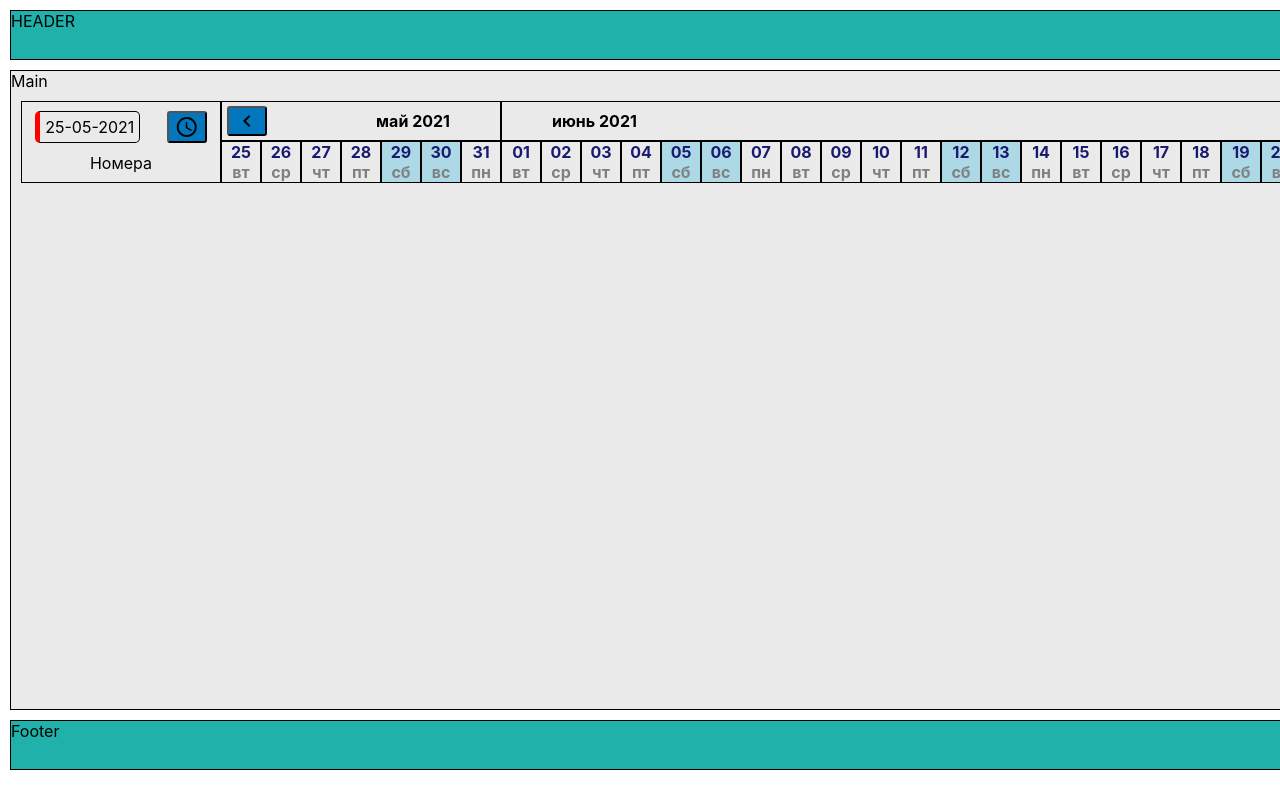
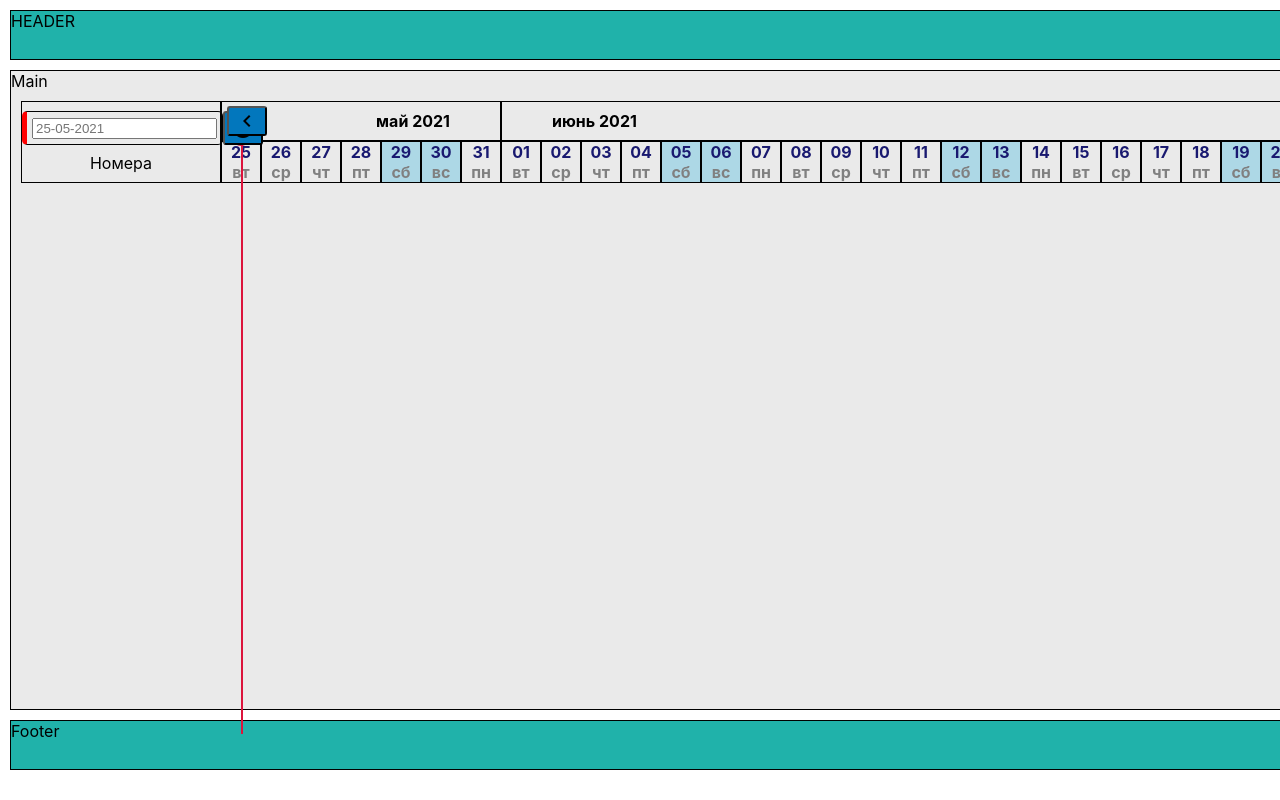
Before and after one commit to Alex-Kharin/hotelms_clone, a React (Create React App) app: page / in a window 1280 px wide. Shown: the top 800 px of the page. Built offline with nearby package versions, Linux system fonts and the light colour scheme.

Commit message:
Today marker done, day piker install and configure.

```diff
--- a/package.json
+++ b/package.json
@@ -8,6 +8,7 @@
     "@testing-library/user-event": "^12.8.3",
     "date-fns": "^2.21.3",
     "react": "^17.0.2",
+    "react-day-picker": "^7.4.10",
     "react-dom": "^17.0.2",
     "react-redux": "^7.2.4",
     "react-router-dom": "^5.2.0",
--- a/src/components/Button/Button.jsx
+++ b/src/components/Button/Button.jsx
@@ -8,7 +8,8 @@ const Btn = styled.button`
   min-height: 30px;
   min-width: 40px;
   display: flex;
-  align-items: center
+  align-items: center;
+  z-index: 505;
 `
 
 export function Button(props) {
--- /dev/null
+++ b/src/components/Table/Table-components/Table-cell/DatePicker.jsx
@@ -0,0 +1,86 @@
+import React from 'react';
+
+import DayPickerInput from 'react-day-picker/DayPickerInput';
+import { DateUtils } from 'react-day-picker';
+import 'react-day-picker/lib/style.css';
+
+import dateFnsFormat from 'date-fns/format';
+import dateFnsParse from 'date-fns/parse';
+import {ru} from 'date-fns/locale'
+
+const WEEKDAYS_SHORT = {
+    ru: ['Вс', 'Пн', 'Вт', 'Ср', 'Чт', 'Пт', 'Сб'],
+}
+
+const MONTHS = {
+    ru: [
+        'Январь',
+        'Февраль',
+        'Март',
+        'Апрель',
+        'Май',
+        'Июнь',
+        'Июль',
+        'Август',
+        'Сентябрь',
+        'Октябрь',
+        'Ноябрь',
+        'Декабрь',
+    ],
+}
+
+const WEEKDAYS_LONG = {
+    ru: [
+        'Воскресенье',
+        'Понедельник',
+        'Вторник',
+        'Среда',
+        'Четверг',
+        'Пятница',
+        'Суббота',
+    ],
+}
+
+const FIRST_DAY_OF_WEEK = {
+    ru: 1,
+}
+
+const LABELS = {
+    ru: { nextMonth: 'следующий месяц', previousMonth: 'предыдущий месяц' },
+}
+
+
+function parseDate(str, format, locale) {
+    const parsed = dateFnsParse(str, format, new Date(), { locale: locale });
+    if (DateUtils.isDate(parsed)) {
+        return parsed;
+    }
+    return undefined;
+}
+
+function formatDate(date, format, locale) {
+    return dateFnsFormat(date, format, { locale: locale });
+}
+
+export default function DatePicker() {
+    const FORMAT = 'dd-MM-yyyy';
+    const locale = 'ru'
+    return (
+        <DayPickerInput
+            dayPickerProps={{
+                todayButton: 'Сегодня',
+                locale: ru,
+                months: MONTHS[locale],
+                weekdaysLong: WEEKDAYS_LONG[locale],
+                weekdaysShort: WEEKDAYS_SHORT[locale],
+                firstDayOfWeek: FIRST_DAY_OF_WEEK[locale],
+                labels: LABELS[locale],
+            }}
+            formatDate={formatDate}
+            format={FORMAT}
+            parseDate={parseDate}
+            placeholder={`${dateFnsFormat(new Date(), FORMAT)}`}
+            onDayChange={day => console.log(day)}
+        />
+    );
+}
--- a/src/components/Table/Table-components/Table-cell/FirstHeaderCell.jsx
+++ b/src/components/Table/Table-components/Table-cell/FirstHeaderCell.jsx
@@ -1,6 +1,7 @@
 import {Button} from '../../../Button/Button'
 import React from 'react'
 import styled from 'styled-components'
+import DatePicker from './DatePicker'
 
 
 const Wrapper = styled.div`
@@ -31,7 +32,7 @@ export function FirstHeaderCell(props) {
     return (
         <Wrapper>
             <DateChoiceWrapper>
-                <DateChoice>{props.now}</DateChoice>
+                <DateChoice><DatePicker /></DateChoice>
                 <Button iconName={"schedule"} onClick={props.onClick}/>
             </DateChoiceWrapper>
             <ColumnTitle>Номера</ColumnTitle>
--- a/src/components/Table/Table-components/Table-cell/TableCell.jsx
+++ b/src/components/Table/Table-components/Table-cell/TableCell.jsx
@@ -1,10 +1,12 @@
 import React from "react";
 import styled from "styled-components";
+import {TodayMarker} from '../Today-marker/TodayMarker'
 
 const CellWrapper = styled.div`
     border: 1px solid black;
     text-align: center;
     background-color: ${props => props.isWeekend ? 'lightblue' : 'inherit'};
+    position: relative;
 `
 
 const TopString = styled.span`
@@ -22,6 +24,7 @@ export function TableCell(props) {
     const bottomString = props.bottomString ? <BottomString>{props.bottomString}</BottomString> : null
     return (
         <CellWrapper isWeekend={props.isWeekend}>
+            {props.isToday && <TodayMarker/>}
             {topString}
              <br/>
             {bottomString}
--- a/src/components/Table/Table-components/Table-header/TableHeader.jsx
+++ b/src/components/Table/Table-components/Table-header/TableHeader.jsx
@@ -1,6 +1,6 @@
 import React from 'react'
 import {TableCell} from '../Table-cell/TableCell'
-import {eachMonthOfInterval, isWeekend} from 'date-fns'
+import {eachMonthOfInterval, isToday, isWeekend} from 'date-fns'
 import {TableRow} from '../Table-row/TableRow'
 import {dayOfMonth, dayOfWeek, now, toMonths} from '../../utils/utils'
 import {FirstHeaderCell} from '../Table-cell/FirstHeaderCell'
@@ -21,6 +21,7 @@ export function TableHeader(props) {
             topString={dayOfMonth(day)}
             bottomString={dayOfWeek(day)}
             isWeekend={isWeekend(day)}
+            isToday={isToday(day)}
             key={day}
         />)
 
--- /dev/null
+++ b/src/components/Table/Table-components/Today-marker/TodayMarker.jsx
@@ -0,0 +1,30 @@
+import React from 'react'
+import styled from 'styled-components'
+
+const Circle = styled.div`
+  position: absolute;
+  width: 16px;
+  height: 16px;
+  border-radius: 50%;
+  background-color: crimson;
+  top: -30%;
+  right: 30%;
+  z-index: 500;
+`
+
+const VerticalLine = styled.div`
+  position: absolute;
+  height: 74vh;
+  border-left: 2px solid crimson;
+  top: 0;
+  right: 45%;
+  z-index: 500;
+`
+
+export function TodayMarker() {
+    return (
+    <>
+        <Circle/>
+        <VerticalLine />
+    </>)
+}
```
Also changed, not shown: 1 other file (tests, documents, lock files or other folders).
